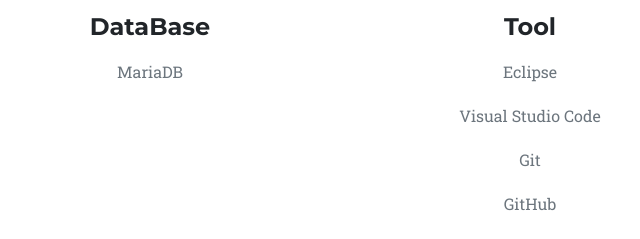
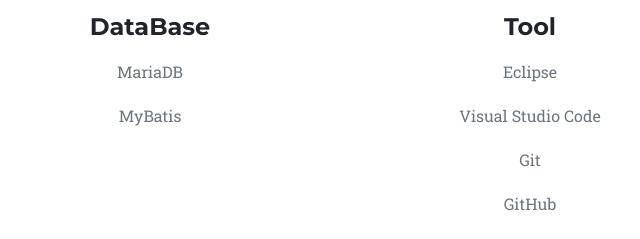
Before and after one commit to kyeongm0/kyeongm0-github.io, a plain HTML site: page index.html in a window 1280 px wide. Shown: the part 1803-2042 px from the top of the page, 110-750 px from the left. Drawn offline with nearby package versions, Linux system fonts and the light colour scheme.

Commit message:
Update index.html

```diff
--- a/index.html
+++ b/index.html
@@ -101,6 +101,7 @@
                         </span>
                         <h4 class="my-3">DataBase</h4>
                         <p class="text-muted">MariaDB</p>
+                        <p class="text-muted">MyBatis</p>
                     </div>
 	        <div class="col-md-4">
                         <span class="fa-stack fa-4x">
```
